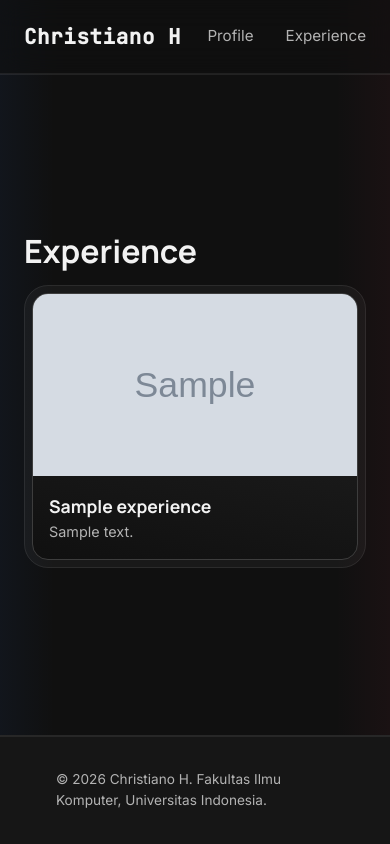
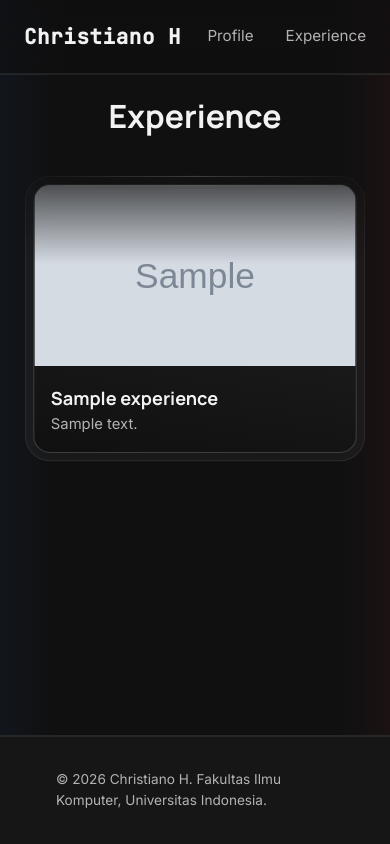
Before and after one commit to christiano-h/myportofolio, a Django app: page /experience/ in a window 390 px wide. Run offline with Django 5.2, Linux system fonts and the light colour scheme; tables that the repository leaves empty hold one stand-in row (values such as "Sample post"); grey boxes marked "Sample" are stand-in pictures; some web fonts are replaced.

Commit message:
Menambahkan models untuk section project. Menstandarisasikan responsiveness CSS. Mengubah design container untuk experience menjadi horizontal. Mendowngrade Django ke 5.12

```diff
--- a/main/models.py
+++ b/main/models.py
@@ -28,3 +28,12 @@ class Experience(models.Model):
     @property
     def is_ongoing(self):
         return self.ended_at is None
+
+
+class Project(models.Model):
+    title = models.CharField(max_length=100)
+    description = models.TextField(blank=True, null=True)
+    thumbnail = models.URLField(blank=True, null=True)   # /static/css/img/... atau URL
+
+    def __str__(self):
+        return self.title
--- a/main/views.py
+++ b/main/views.py
@@ -1,6 +1,6 @@
 from django.shortcuts import get_object_or_404, render
 
-from main.models import Experience
+from main.models import Experience, Project
 
 
 def show_main(request):
@@ -9,6 +9,7 @@ def show_main(request):
         "npm": "2506615280",
         "study_program": "S1 Ilmu Komputer",
         "bio": "Iya ini bio, gatau mau nulis apa soalnya abis dihujat sama Yasmin. Jadi yaudah sekarang gini aja deh :d (Yasmin jahat)",
+        "project_list": Project.objects.all(),
     }
     return render(request, "index.html", context)
 
--- a/static/css/style.css
+++ b/static/css/style.css
@@ -96,7 +96,7 @@ h1,
     padding: 0 1.5rem;
 }
 
-@media (max-width: 600px) {
+@media (max-width: 720px) {
     body::before {
         display: none;
     }
@@ -255,7 +255,7 @@ h1,
     flex-shrink: 0;
 }
 
-@media (max-width: 600px) {
+@media (max-width: 720px) {
     .hero-grid {
         grid-template-columns: 1fr;
         grid-template-areas:
@@ -299,7 +299,7 @@ h1,
     box-shadow: 0 4px 14px rgba(0, 0, 0, 0.5);
 }
 
-@media (max-width: 600px) {
+@media (max-width: 720px) {
     .hero-photo {
         transition: transform 0.25s ease;
     }
@@ -451,14 +451,29 @@ h1,
     margin: 0;
 }
 
-/* ===== HP: 1 kartu per layar, geser horizontal (snap) ===== */
+/* ===== KARTU: default desktop (grid) ===== */
+.portfolio-track {
+    display: grid;
+    grid-template-columns: repeat(auto-fill, minmax(425px, 1fr));
+    gap: 1.5rem;
+    overflow: visible;
+}
+
+/* Experience: override track di desktop */
+.experience-section .portfolio-track {
+    grid-template-columns: repeat(auto-fit, minmax(425px, 1fr));
+    gap: 1rem;
+}
+
+/* ===== HP: carousel geser horizontal (snap) ===== */
+@media (max-width: 720px) {
     .portfolio-track {
         display: flex;
         gap: 0.5rem;
         overflow-x: auto;
         overflow-y: hidden;
         scroll-snap-type: x mandatory;
-    padding: 24px 3px 28px;
+        padding: 28px 3px 28px;
         scrollbar-width: 1px;
     }
 
@@ -469,6 +484,7 @@ h1,
     .project-card-outline {
         flex: 0 0 85%;
         scroll-snap-align: center;
+    }
 }
 
 /* ===== SECTION EXPERIENCE (judul + track) ===== */
@@ -483,6 +499,8 @@ h1,
 }
 
 .experience-section h1 {
+    padding-bottom: 8px;
+    align-self: center;
     font-size: 2rem;
 }
 
@@ -503,21 +521,7 @@ h1,
     color: inherit;
 }
 
-/* ===== RESPONSIVE (desktop) ===== */
-@media (min-width: 760px) {
-    .portfolio-track {
-        display: grid;
-        grid-template-columns: repeat(auto-fill, minmax(425px, 1fr));
-        gap: 1.5rem;
-        overflow: visible;
-    }
-
-    /* Experience: override track khusus halaman ini */
-    .experience-section .portfolio-track {
-        grid-template-columns: repeat(auto-fit, minmax(425px, 1fr));
-        gap: 1rem;
-    }
-}
+/* ===== RESPONSIVE (desktop) sudah menjadi default di atas ===== */
 
 .avatar {
     position: relative;
@@ -554,20 +558,93 @@ main {
     flex-direction: column;
 }
 
-/* HP: kartu Experience tersusun vertikal (bukan carousel geser) */
-@media (max-width: 760px) {
-    .experience-section .portfolio-track {
+/* HP: Experience = carousel vertikal dalam wadah (footer tetap terlihat) */
+@media (max-width: 720px) {
+    .experience-section {
+        justify-content: flex-start;
+        min-height: 0;
+        overflow: hidden;
+    }
+
+    .experience-section .container {
+        flex: 1 1 auto;
+        min-height: 0;
         display: flex;
         flex-direction: column;
-        overflow: visible;
-        scroll-snap-type: none;
-        padding: 8px 0 16px;
+    }
+
+    .experience-section h1 {
+        flex: 0 0 auto;
+    }
+
+    .experience-section .portfolio-track {
+        flex: 1 1 auto;
+        min-height: 0;
+        display: flex;
+        flex-direction: column;
+        gap: 1rem;
+        overflow-y: auto;
+        overflow-x: hidden;
+        scroll-snap-type: y proximity;
+        padding: 30px 6px 40px;
+        scrollbar-width: none;
+        /* fade halus di tepi atas & bawah */
+        -webkit-mask-image: linear-gradient(to bottom, transparent, #000 20%, #000 80%, transparent);
+        mask-image: linear-gradient(to bottom, transparent, #000 20%, #000 80%, transparent);
+    }
+
+    .experience-section .portfolio-track::-webkit-scrollbar {
+        display: none;
     }
 
     .experience-section .project-card-outline {
         flex: none;
         width: 100%;
         max-width: none;
-        scroll-snap-align: none;
+        scroll-snap-align: center;
     }
 }
+
+/* ===== GLARE = garis-atas (silhouette): hanya tampil saat hover/dominan ===== */
+.glare-item-top {
+    opacity: 0;
+    transition: opacity 0.4s cubic-bezier(0.165, 0.84, 0.44, 1);
+}
+
+.project-card-outline:hover .glare-item-top,
+.project-card-outline.is-active .glare-item-top {
+    opacity: 1;
+}
+
+/* Matikan visual "menyala" border agar hanya garis-atas yang tampil */
+.project-card.is-active {
+    border: 1px solid #3d3d3d;
+    box-shadow: none;
+}
+
+.project-card-outline.is-active {
+    transform: translateY(-6px);
+    /* angkat ringan, tanpa scale/glow */
+}
+
+/* HP: kartu Experience dominan terangkat sedikit */
+@media (max-width: 720px) {
+    .experience-section .project-card-outline.is-active {
+        transform: scale(1.03);
+    }
+}
+
+/* ===== Halaman Experience HP: kunci tinggi (footer terlihat, hanya carousel yg scroll) ===== */
+@media (max-width: 720px) {
+    body.experience-page {
+        height: 100vh;
+        height: 100dvh;
+        overflow: hidden;
+    }
+
+    body.experience-page main {
+        flex: 1 1 auto;
+        min-height: 0;
+        overflow: hidden;
+    }
+}
--- a/templates/experience.html
+++ b/templates/experience.html
@@ -14,7 +14,7 @@
 </head>
 
 
-<body>
+<body class="experience-page">
     <header class="site-header">
         <div class="container">
             <a href="{% url 'main:show_main' %}" class="brand">{{ name }}</a>
@@ -32,8 +32,10 @@
                 <div class="portfolio-track" aria-label="Experience">
                     {% for exp in experience_list %}
                     <div class="project-card-outline">
+                        <span class="glare-item-top"></span>
                         <a href="{% url 'main:show_experience_detail' exp.pk %}" class="project-card-link">
                             <article class="portfolio-card project-card">
+                                <span class="glare-item-top"></span>
                                 {% if exp.thumbnail %}
                                 <img class="portfolio-img" src="{{ exp.thumbnail }}" alt="{{ exp.title }}">
                                 {% endif %}
@@ -57,6 +59,55 @@
         </div>
     </footer>
 
+    <script>
+        (function () {
+            var sec = document.getElementById('experience');
+            if (!sec) return;
+            var track = sec.querySelector('.portfolio-track');
+            if (!track) return;
+
+            function clear() {
+                var all = sec.querySelectorAll('.is-active');
+                all.forEach(function (el) { el.classList.remove('is-active'); });
+            }
+
+            function apply() {
+                // Desktop (grid): biarkan glare hanya dari hover
+                if (window.innerWidth >= 760) { clear(); return; }
+
+                var cards = [].slice.call(track.querySelectorAll('.project-card-outline'));
+                if (!cards.length) return;
+
+                var tr = track.getBoundingClientRect();
+                var centerY = tr.top + tr.height / 2;
+                var best = cards[0], bestD = Infinity;
+                cards.forEach(function (c) {
+                    var r = c.getBoundingClientRect();
+                    var d = Math.abs((r.top + r.height / 2) - centerY);
+                    if (d < bestD) { bestD = d; best = c; }
+                });
+
+                clear();
+                best.classList.add('is-active');
+                var inner = best.querySelector('.project-card');
+                if (inner) inner.classList.add('is-active');
+            }
+
+            var ticking = false;
+            function onScroll() {
+                if (!ticking) {
+                    ticking = true;
+                    requestAnimationFrame(function () { apply(); ticking = false; });
+                }
+            }
+
+            track.addEventListener('scroll', onScroll, { passive: true });
+            window.addEventListener('resize', apply);
+            window.addEventListener('load', apply);
+            apply();
+        })();
+    </script>
+
 </body>
 
 </html>
```
Also changed, not shown: main/admin.py (+6 -1 lines), requirements.txt (deleted, +0 -7 lines), templates/index.html (+9 -22 lines), main/migrations/0001_initial.py. Lines whose indentation alone changed are shown as unchanged.
